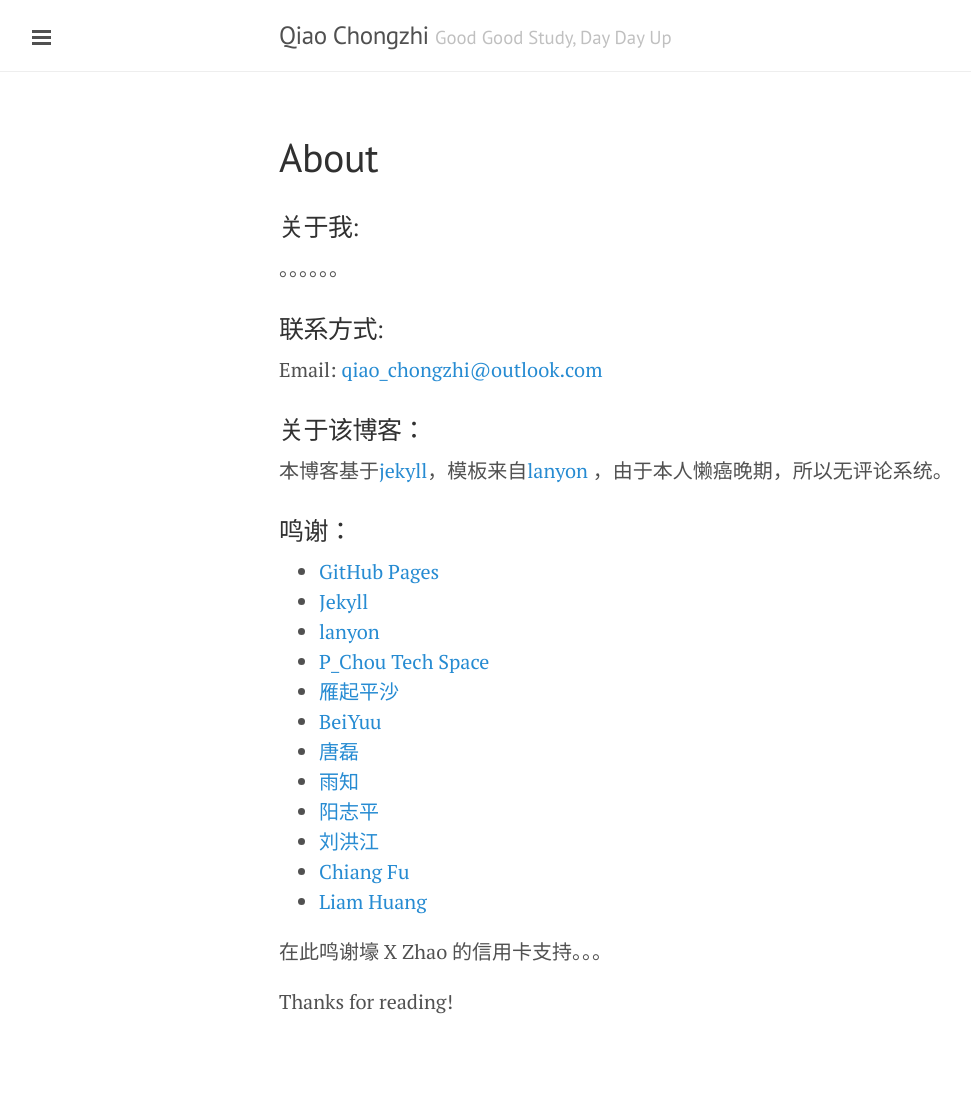
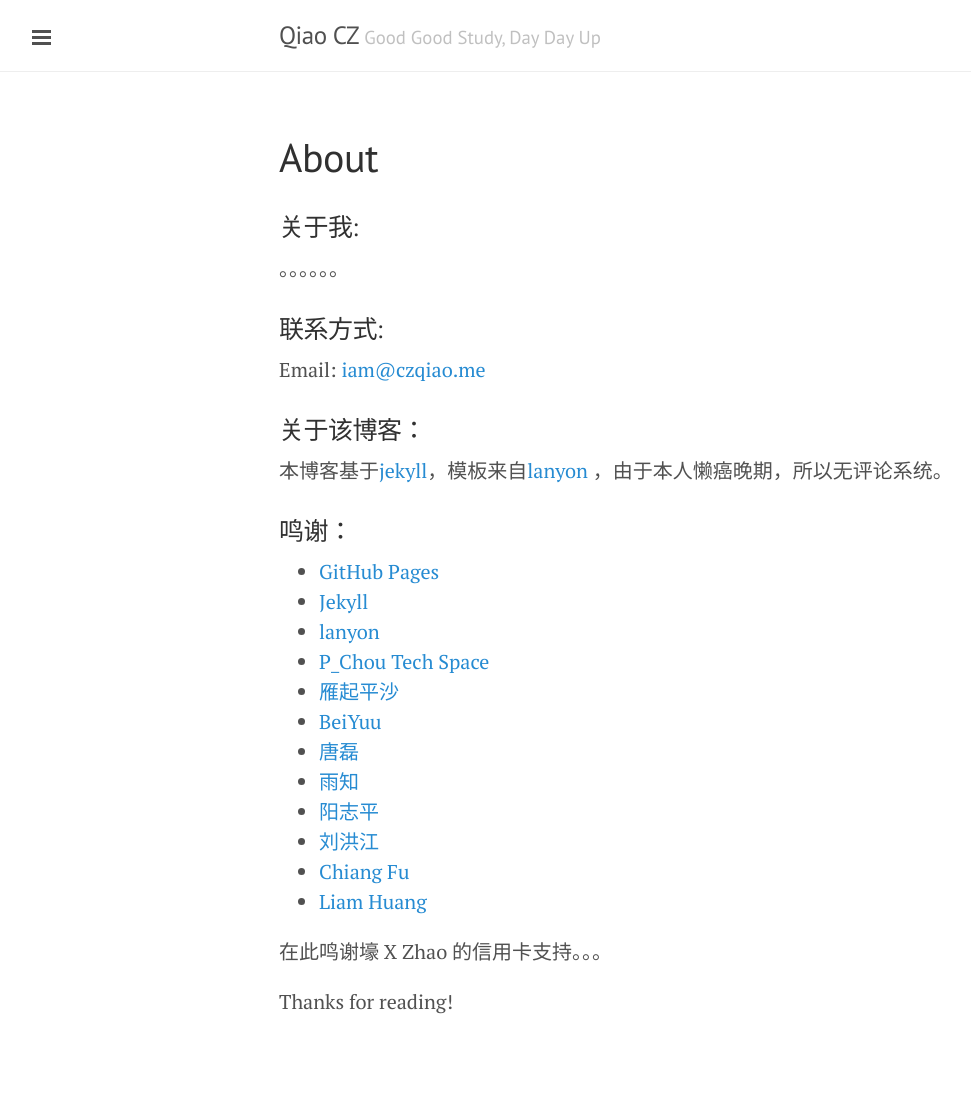
Before and after one commit to qiaochongzhi/qiaochongzhi.github.io, a Jekyll site: the page built from about.md, in a window 1280 px wide. Shown: the whole page, without its empty margins (1-972 px from the left). Built offline with Jekyll 4.4.1, drawn with Linux system fonts in a browser that asks for light colours.

Commit message:
rename and change e-mail

```diff
--- a/_config.yml
+++ b/_config.yml
@@ -9,18 +9,18 @@ permalink:           pretty
 relative_permalinks: true
 
 # Setup
-title:               Qiao Chongzhi
+title:               Qiao CZ
 tagline:             'Good Good Study, Day Day Up'
 description:         'Good Good Study'
-url:                 http://qiaochongzhi.me
+url:                 http://czqiao.me
 baseurl:             /
 paginate:            5
 
 # About/contact
 author:
-  name:              Qiao Chongzhi
+  name:              Qiao CZ
   url:               http://ist.ecust.edu.cn/index.php?r=site/masterstudent_detial/id/10
-  email:             qiao_chongzhi@outlook.com
+  email:             iam@czqiao.me
 
 # Custom vars
 version:             1.0.0
--- a/_includes/sidebar.html
+++ b/_includes/sidebar.html
@@ -32,10 +32,10 @@
 
   <div class="sidebar-item">
     <p>
-      &copy; {{ site.time | date: '%Y' }}. <a rel="license" href="http://qiaochongzhi.me/">Qiao Chongzhi</a>. <br />
+      &copy; {{ site.time | date: '%Y' }}. <a rel="license" href="http://czqiao.me/">Qiao CZ</a>. <br />
       <a href="http://jekyllrb.com" target="_blank">Jekyll</a> theme by <a href="https://github.com/poole/lanyon" target="_blank">lanyon</a>. <br />
       Made by <a href="https://twitter.com/mdo" target="_blank">@mdo</a>. <br />
-      Redesign by <a href="http://qiaochongzhi.me" target="_blank">Qiao Chongzhi. <br />
+      Redesign by <a href="http://czqiao.me" target="_blank">Qiao CZ. <br />
       本站文章采用<a rel="license" href="http://creativecommons.org/licenses/by-sa/3.0/">CC BY-SA 3.0</a>授权.<br />
       <a rel="license" href="http://creativecommons.org/licenses/by-sa/3.0/"><img alt="創用 CC 授權條款" style="border-width:0" src="https://i.creativecommons.org/l/by-sa/3.0/88x31.png" /></a>
     </p>
--- a/about.md
+++ b/about.md
@@ -8,7 +8,7 @@ title: About
 
 ### 联系方式:
 
-Email: [qiao_chongzhi@outlook.com](mailto:qiao_chongzhi@outlook.com)
+Email: [iam@czqiao.me](mailto:iam@czqiao.me)
 
 ### 关于该博客：
 
```
